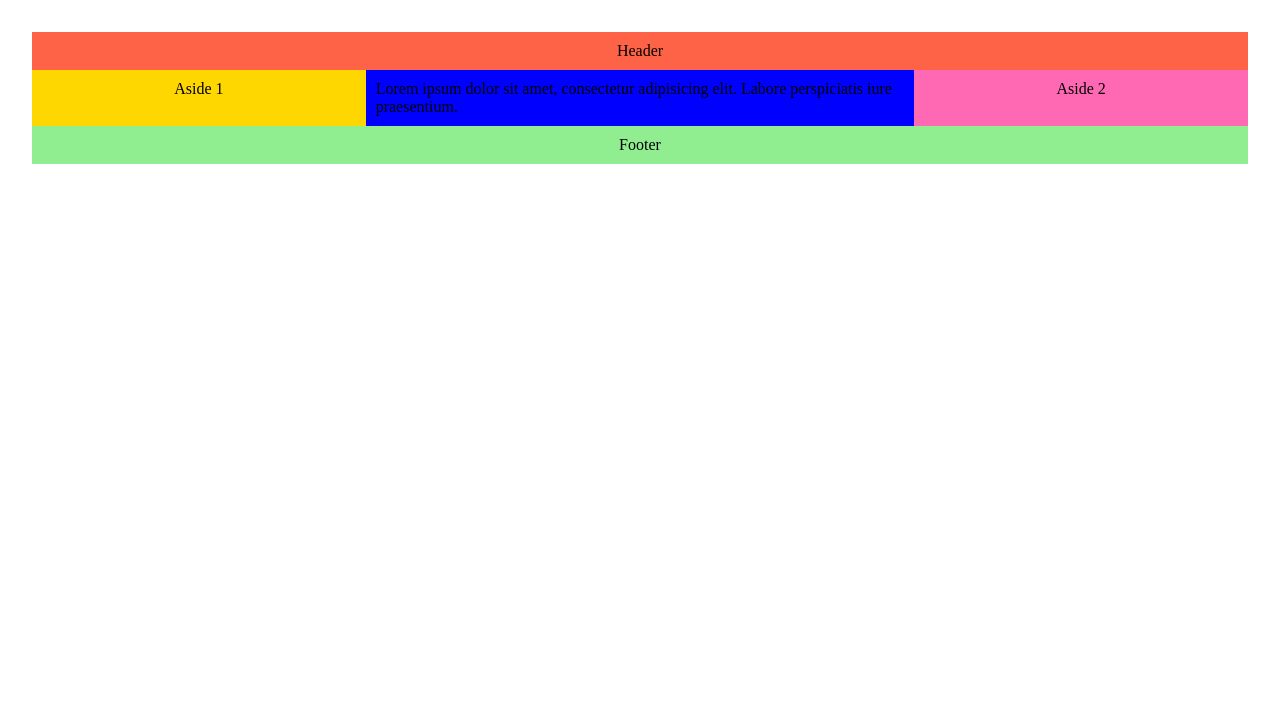
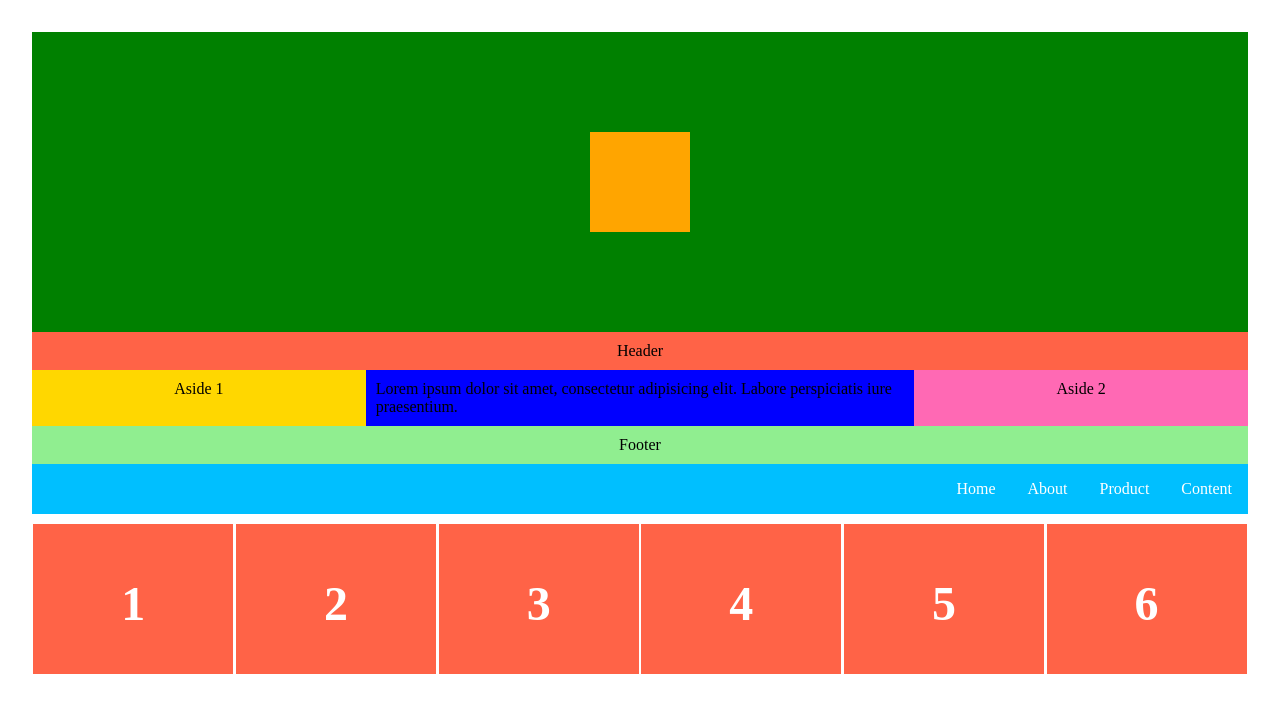
Before and after one commit to kyledavelaar/vanilla-js, a website: page FlexBox/flex.html in a window 1280 px wide. Drawn offline with Linux system fonts and the light colour scheme.

Commit message:
update flexbos

```diff
--- a/FlexBox/flex.css
+++ b/FlexBox/flex.css
@@ -117,3 +117,18 @@ body {
   font-size: 3em;
   text-align: center;
 }
+
+/* perfect center */
+
+.center-parent {
+  background: green;
+  display: flex;
+  height: 300px;
+}
+
+.center-child {
+  background: orange;
+  width: 100px;
+  height: 100px;
+  margin: auto;  /* Magic! */
+}
--- a/FlexBox/flex.html
+++ b/FlexBox/flex.html
@@ -10,6 +10,9 @@
 </head>
 
 <body>
+  <div class="center-parent">
+    <div class="center-child"></div>
+  </div>
 
   <div class="wrapper">
     <header class="header">Header</header>
@@ -21,21 +24,21 @@
     <footer class="footer">Footer</footer>
   </div>
 
-  <!-- <ul class="navigation">
+  <ul class="navigation">
     <li><a href="#">Home</a></li>
     <li><a href="#">About</a></li>
     <li><a href="#">Product</a></li>
     <li><a href="#">Content</a></li>
-  </ul> -->
+  </ul>
 
-  <!-- <ul class="flex-container">
+  <ul class="flex-container">
     <li class="flex-item">1</li>
     <li class="flex-item">2</li>
     <li class="flex-item">3</li>
     <li class="flex-item">4</li>
     <li class="flex-item">5</li>
     <li class="flex-item">6</li>
-  </ul> -->
+  </ul>
 
 
 
```
